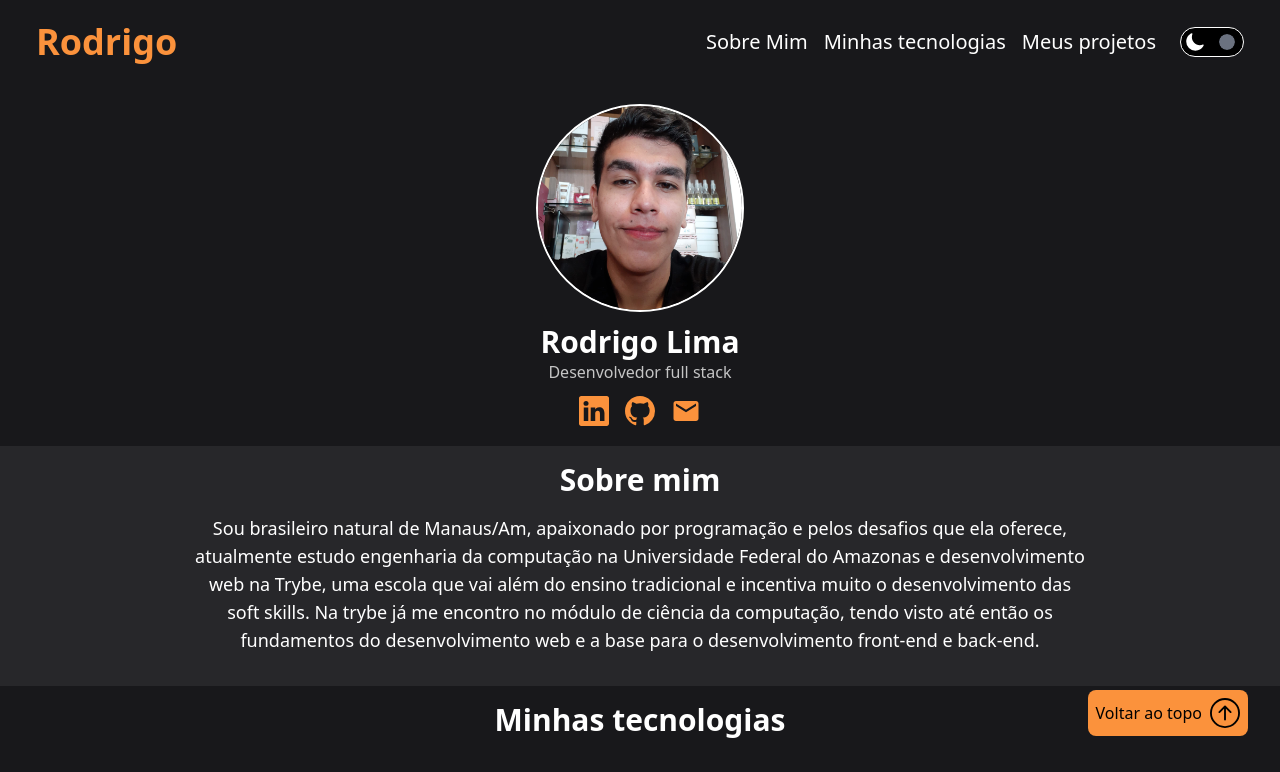
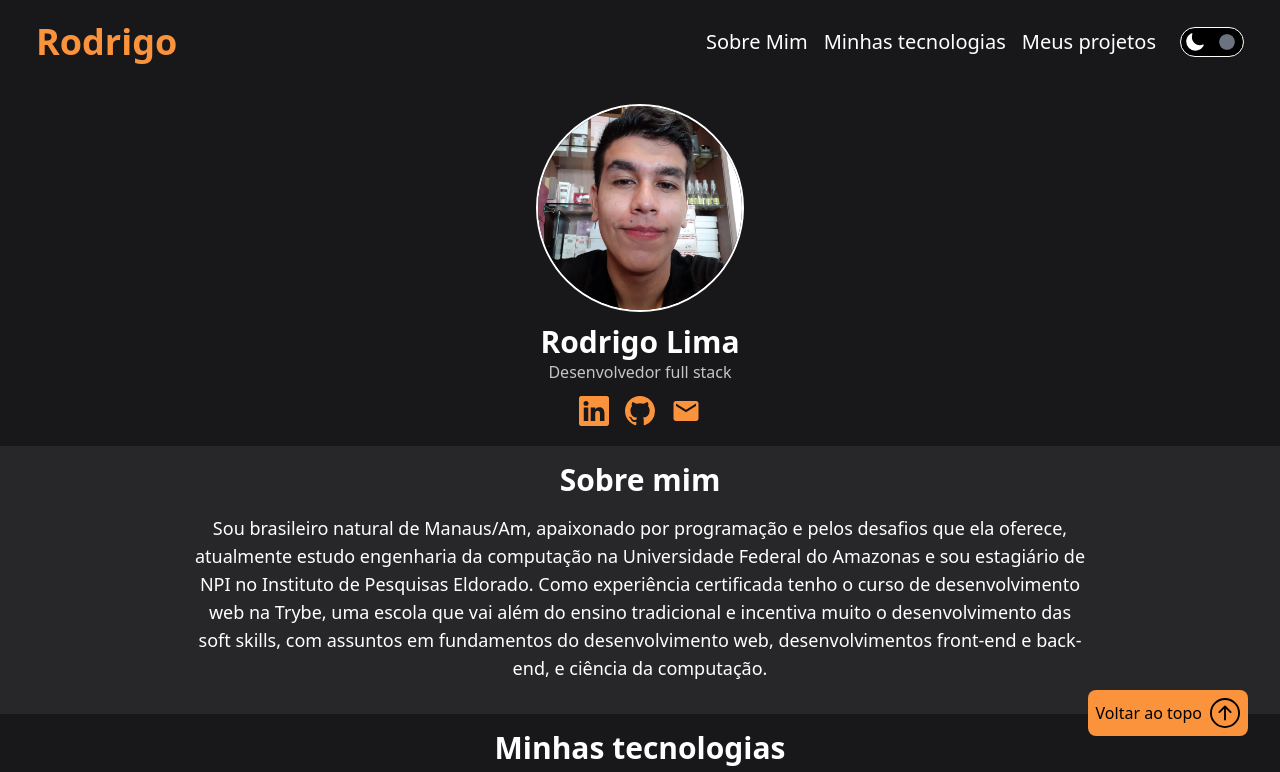
Before and after one commit to RodrigoLimaJesus/RodrigoLimaJesus.github.io, a React (Create React App) app: page / in a window 1280 px wide. Shown: the top 772 px of the page. Built offline with nearby package versions, Linux system fonts and the light colour scheme.

Commit message:
docs: ajusta sobre com add de estagio

```diff
--- a/src/components/about/index.jsx
+++ b/src/components/about/index.jsx
@@ -8,13 +8,7 @@ export default function About() {
       <Title>Sobre mim</Title>
 
       <p className="my-4 md:text-lg">
-        Sou brasileiro natural de Manaus/Am, apaixonado por programação e pelos desafios
-        que ela oferece, atualmente estudo engenharia da computação na Universidade
-        Federal do Amazonas e desenvolvimento web na Trybe, uma escola que vai além do
-        ensino tradicional e incentiva muito o desenvolvimento das soft skills. Na trybe
-        já me encontro no módulo de ciência da computação, tendo visto até então os
-        fundamentos do desenvolvimento web e a base para o desenvolvimento front-end e
-        back-end.
+      Sou brasileiro natural de Manaus/Am, apaixonado por programação e pelos desafios que ela oferece, atualmente estudo engenharia da computação na Universidade Federal do Amazonas e sou estagiário de NPI no Instituto de Pesquisas Eldorado. Como experiência certificada tenho o curso de desenvolvimento web na Trybe, uma escola que vai além do ensino tradicional e incentiva muito o desenvolvimento das soft skills, com assuntos em fundamentos do desenvolvimento web, desenvolvimentos front-end e back-end, e ciência da computação.
       </p>
     </Container>
   );
```
